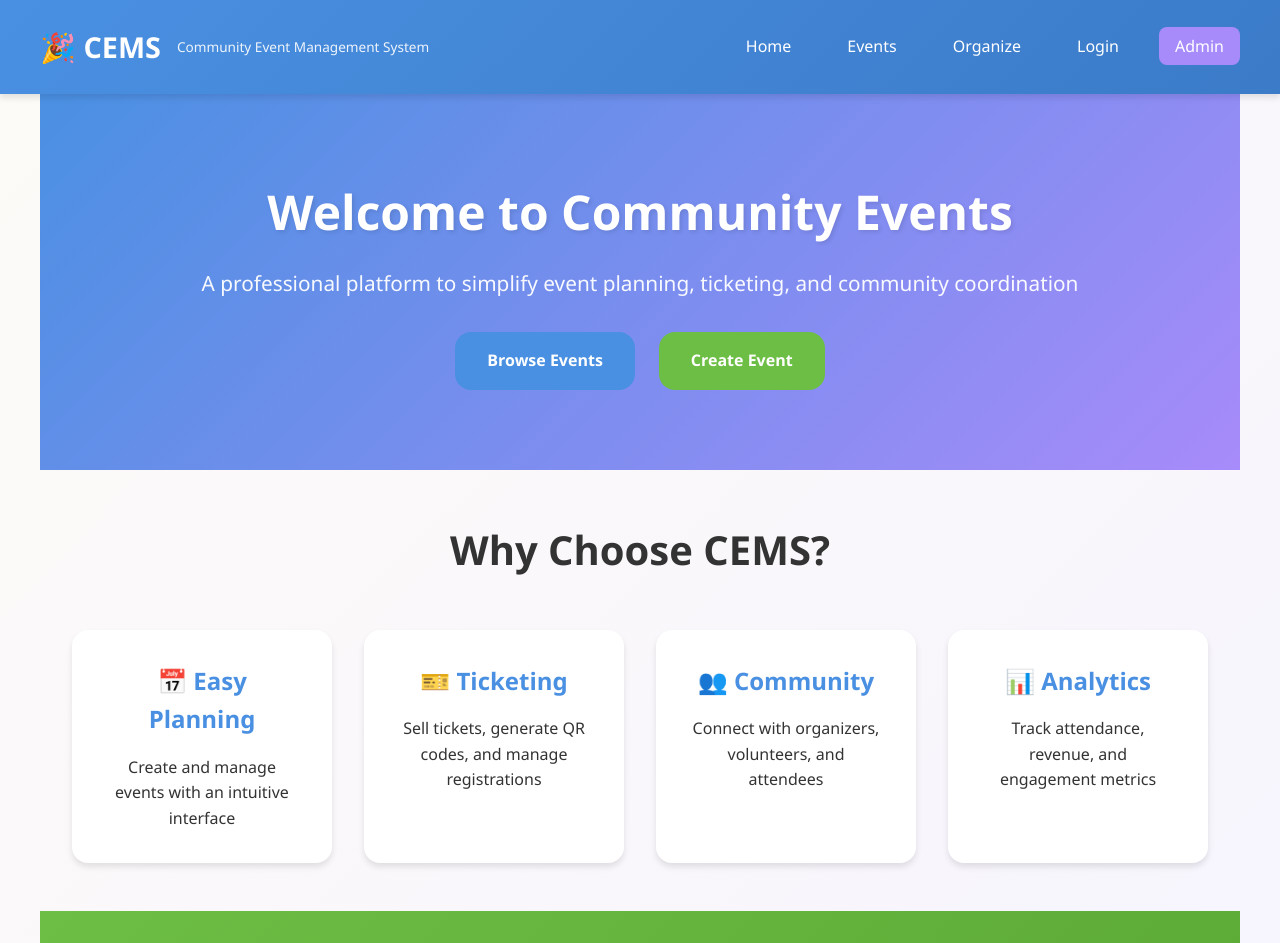
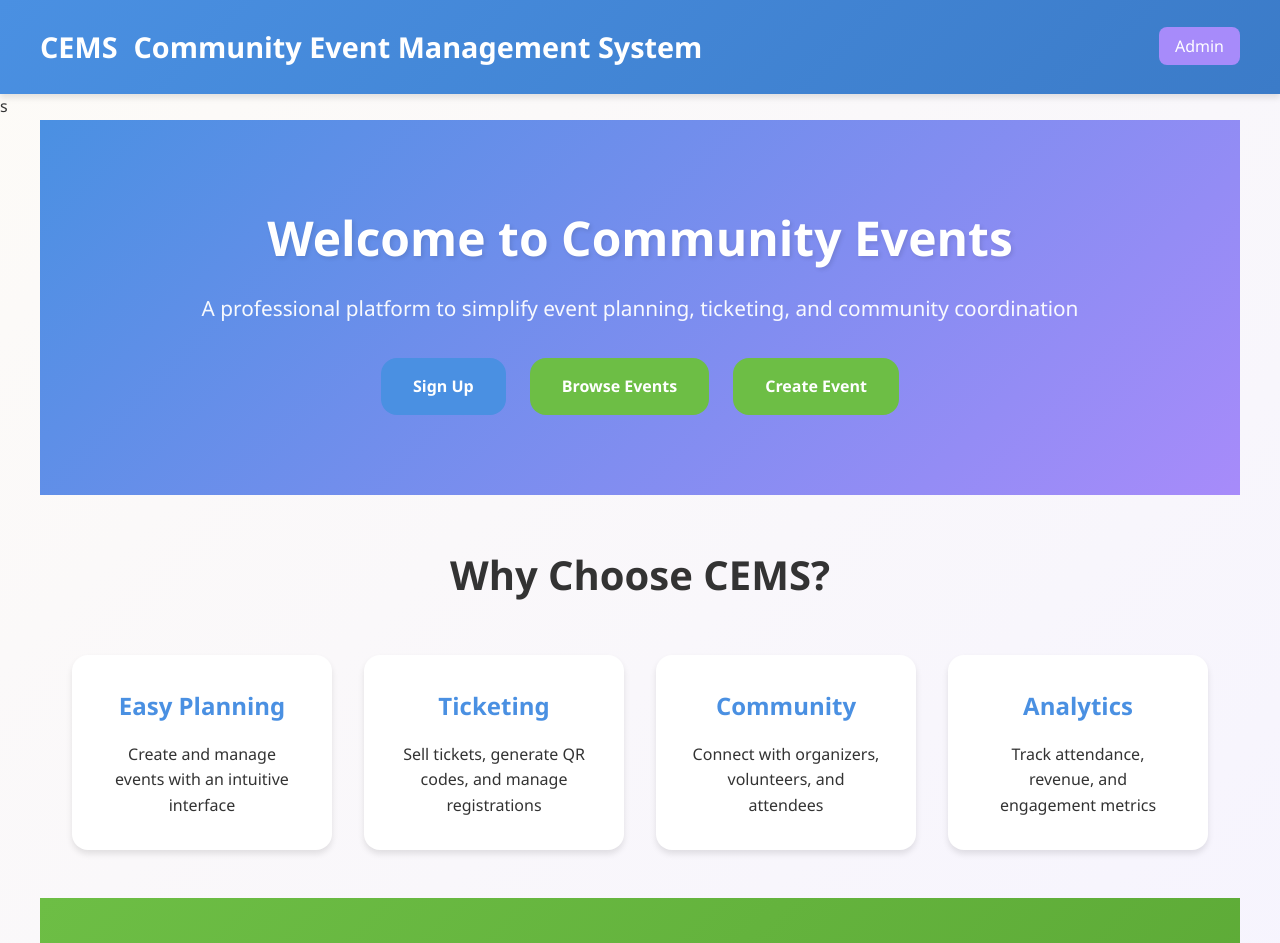
Before and after one commit to faithramatsakane/Community-Event-Management-System, a plain HTML site: page index.html in a window 1280 px wide. Shown: the top 943 px of the page. Drawn offline with Linux system fonts and the light colour scheme.

Commit message:
fixed the home page

```diff
--- a/index.html
+++ b/index.html
@@ -5,61 +5,60 @@
   <meta name="viewport" content="width=device-width, initial-scale=1.0">
   <title>CEMS - Community Event Management System</title>
   <link rel="stylesheet" href="css/style.css">
+  <!--<script src="https://accounts.google.com/gsi/client" async defer></script>-->
 </head>
 <body>
   <header>
     <nav class="navbar">
-      <div class="nav-brand">
-        <h1>🎉 CEMS</h1>
-        <p>Community Event Management System</p>
-      </div>
+      <section class="nav-brand">
+        <h1>CEMS</h1><!--add logo here-->
+        <h1>Community Event Management System</h1>
+      </section>
       <ul class="nav-links">
-        <li><a href="#home">Home</a></li>
+        <!--<li><a href="#home">Home</a></li>
         <li><a href="events.html">Events</a></li>
         <li><a href="organizer.html">Organize</a></li>
-        <li><a href="login.html">Login</a></li>
+        <li><a href="login.html">Login</a></li>-->
         <li><a href="admin.html" class="admin-link">Admin</a></li>
       </ul>
     </nav>
   </header>
-
+s
   <main>
-    <!-- Hero Section -->
     <section class="hero" id="home">
-      <div class="hero-content">
+      <section class="hero-content">
         <h2>Welcome to Community Events</h2>
         <p>A professional platform to simplify event planning, ticketing, and community coordination</p>
-        <div class="hero-buttons">
-          <a href="events.html" class="btn btn-primary">Browse Events</a>
+        <section class="hero-buttons">
+          <a href="login.html" class="btn btn-primary">Sign Up</a>
+          <a href="events.html" class="btn btn-secondary">Browse Events</a>
           <a href="organizer.html" class="btn btn-secondary">Create Event</a>
-        </div>
-      </div>
+        </section>
+      </section>
     </section>
 
-    <!-- Features Section -->
     <section class="features">
       <h2>Why Choose CEMS?</h2>
-      <div class="features-grid">
-        <div class="feature-card">
-          <h3>📅 Easy Planning</h3>
+      <section class="features-grid">
+        <section class="feature-card">
+          <h3> Easy Planning</h3>
           <p>Create and manage events with an intuitive interface</p>
-        </div>
-        <div class="feature-card">
-          <h3>🎫 Ticketing</h3>
+        </section>
+        <section class="feature-card">
+          <h3>Ticketing</h3>
           <p>Sell tickets, generate QR codes, and manage registrations</p>
-        </div>
-        <div class="feature-card">
-          <h3>👥 Community</h3>
+        </section>
+        <section class="feature-card">
+          <h3> Community</h3>
           <p>Connect with organizers, volunteers, and attendees</p>
-        </div>
-        <div class="feature-card">
-          <h3>📊 Analytics</h3>
+        </section>
+        <section class="feature-card">
+          <h3> Analytics</h3>
           <p>Track attendance, revenue, and engagement metrics</p>
-        </div>
-      </div>
+        </section>
+      </section>
     </section>
 
-    <!-- CTA Section -->
     <section class="cta">
       <h2>Ready to Plan Your Next Event?</h2>
       <p>Join thousands of community organizers using CEMS</p>
@@ -68,31 +67,18 @@
   </main>
 
   <footer>
-    <p>&copy; 2024 Community Event Management System. All rights reserved.</p>
-    <div class="footer-links">
+    <p>&copy; 2026 Community Event Management System. All rights reserved.</p>
+    <section class="footer-links">
       <a href="#">Privacy Policy</a>
       <a href="#">Terms of Service</a>
       <a href="#">Contact Us</a>
-    </div>
+    </section>
   </footer>
 
   <script src="js/main.js"></script>
 </body>
 </html>
-      <p>Join a safe, inclusive community where events bring people together.</p>
-      <ul>
-        <li>✔ Discover events near you</li>
-        <li>✔ Organize with ease</li>
-        <li>✔ Connect and grow together</li>
-      </ul>
-    </aside>
-  </main>
 
-  <footer>
-    <p>&copy; 2026 Community Event Management System</p>
-  </footer>
-</body>
-</html>
 
 
 
```
